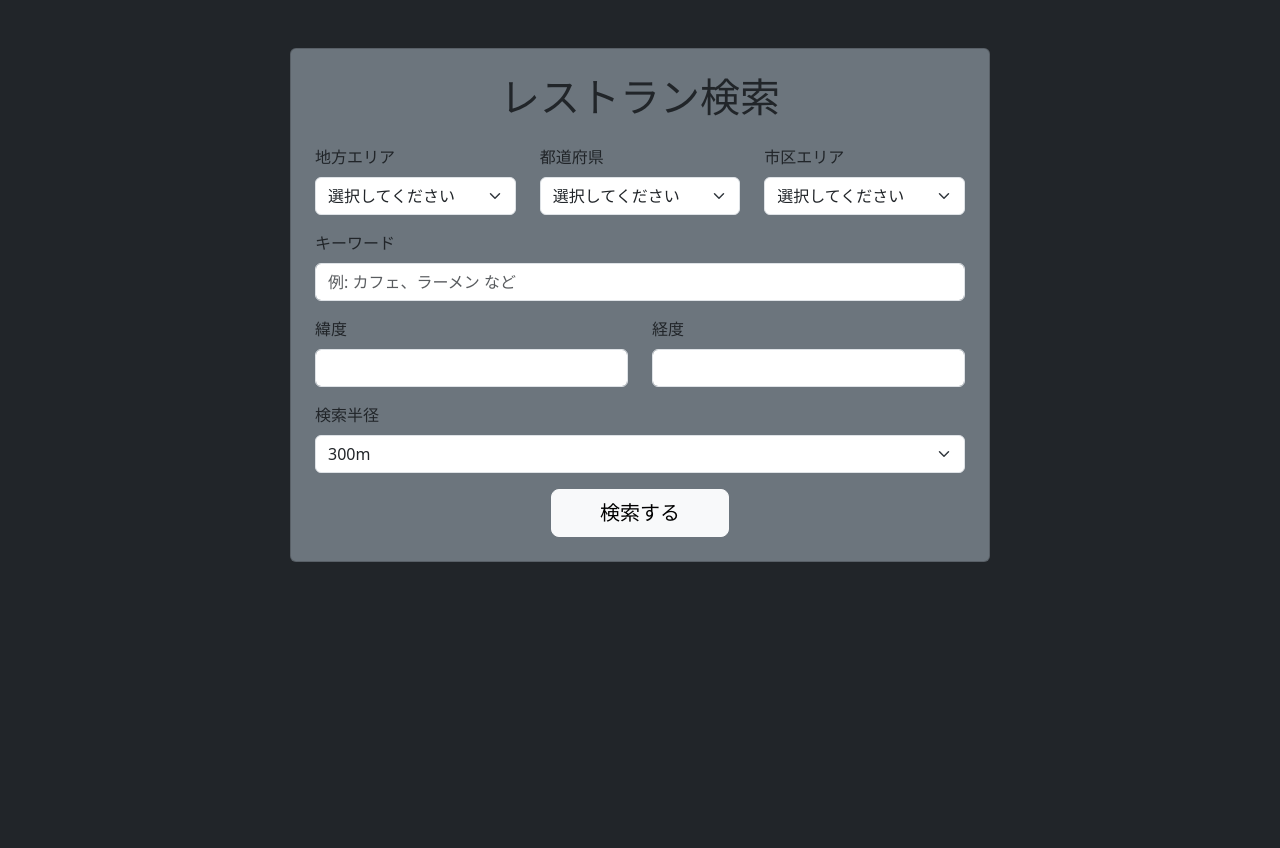
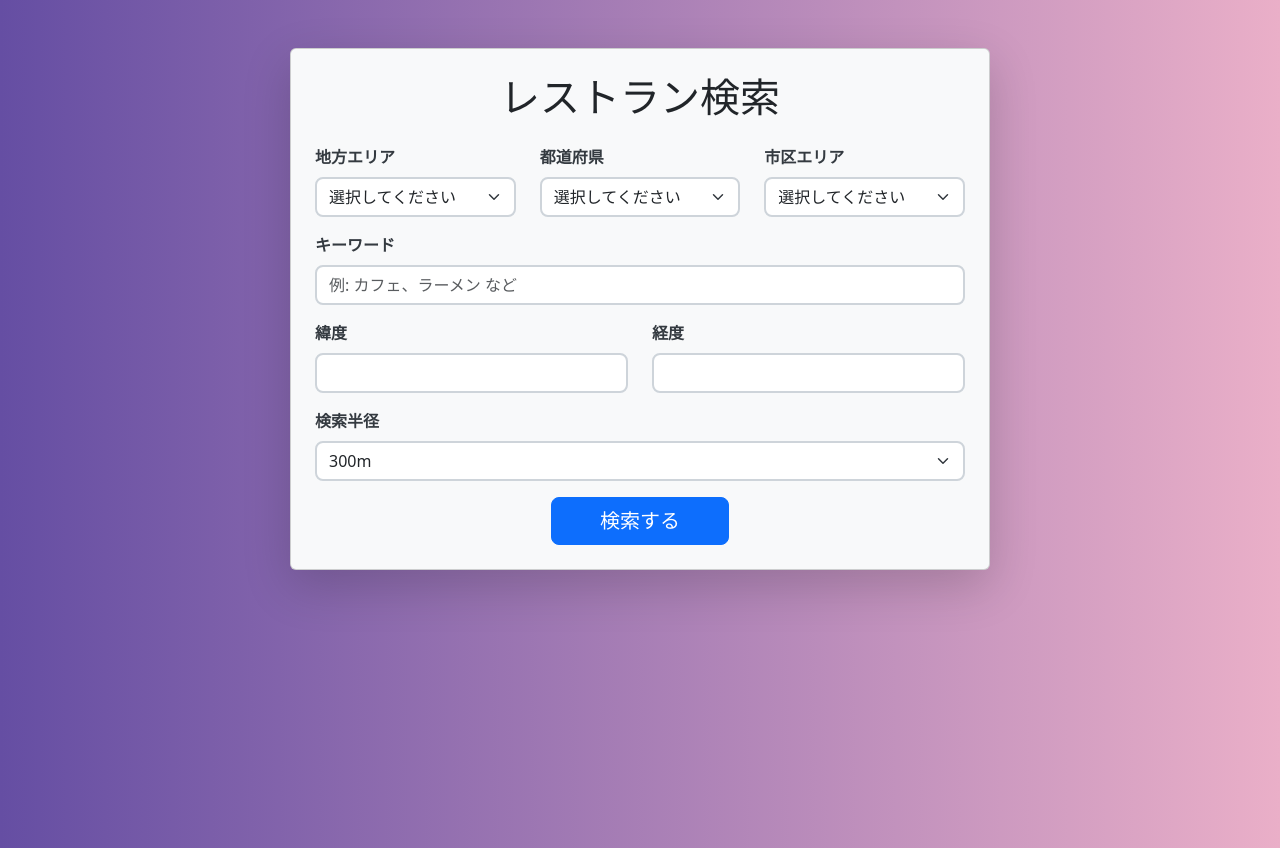
Before and after one commit to tenj1n/restaurant_finder_app, a Flask app: page / in a window 1280 px wide. Before the commit the page ends 562 px from the top, so only its background shows below. Run offline with Flask 3, Linux system fonts and the light colour scheme.

Commit message:
UI背景カラー変更

```diff
--- a/templates/index.html
+++ b/templates/index.html
@@ -4,14 +4,49 @@
     <meta charset="UTF-8">
     <title>レストラン検索</title>
     <link href="https://cdn.jsdelivr.net/npm/bootstrap@5.3.2/dist/css/bootstrap.min.css" rel="stylesheet">
+    <style>
+        /* 背景グラデーション */
+        body {
+            background: linear-gradient(to right, #654ea3, #eaafc8);
+            min-height: 100vh;
+        }
+
+        /* カードにアニメーション */
+        .fade-in {
+            opacity: 0;
+            transform: translateY(30px);
+            animation: fadeInMove 1s forwards;
+        }
+
+        @keyframes fadeInMove {
+            to {
+                opacity: 1;
+                transform: translateY(0);
+            }
+        }
+
+        /* 入力欄のカスタマイズ */
+        .form-control, .form-select {
+            border-radius: 0.5rem;
+            border: 2px solid #ced4da;
+        }
+
+        /* ラベルを少し濃く */
+        .form-label {
+            font-weight: bold;
+            color: #343a40;
+        }
+    </style>
 </head>
-<body class="bg-dark text-white">
+
+<body class="text-white">
 
 <div class="container mt-5">
-    <div class="card bg-secondary text-dark p-4 mx-auto" style="max-width: 700px;">
-        <h1 class="text-center mb-4">レストラン検索</h1>
+    <div class="card bg-light shadow-lg p-4 mx-auto fade-in" style="max-width: 700px;">
+        <h1 class="text-center mb-4 text-dark">レストラン検索</h1>
 
         <form action="/search" method="post">
+
             <!-- エリア選択 -->
             <div class="row mb-3">
                 <div class="col-md-4">
@@ -52,7 +87,7 @@
                 <input type="text" name="keyword" class="form-control" placeholder="例: カフェ、ラーメン など">
             </div>
 
-            <!-- 緯度・経度（自動取得） -->
+            <!-- 緯度・経度 -->
             <div class="row mb-3">
                 <div class="col-md-6">
                     <label class="form-label">緯度</label>
@@ -78,14 +113,16 @@
 
             <!-- 検索ボタン -->
             <div class="text-center">
-                <button type="submit" class="btn btn-light btn-lg px-5">検索する</button>
+                <button type="submit" class="btn btn-primary btn-lg px-5">検索する</button>
             </div>
+
         </form>
     </div>
 </div>
 
 <!-- スクリプト部分 -->
 <script>
+    // 全国対応エリアデータ
     const areaData = {
       "Z011": { "北海道": [{ label: "札幌駅周辺", value: "Y010" }, { label: "大通", value: "Y011" }] },
       "Z021": { "宮城": [{ label: "仙台駅周辺", value: "Y050" }], "福島": [{ label: "郡山", value: "Y054" }] },
@@ -99,6 +136,7 @@ const areaData = {
       "Z111": { "沖縄": [{ label: "那覇", value: "Y120" }] }
     };
 
+    // セレクトやフォーム要素取得
     const largeAreaSelect = document.getElementById("large_area");
     const prefAreaSelect = document.getElementById("pref_area");
     const middleAreaSelect = document.getElementById("middle_area");
@@ -106,12 +144,13 @@ const latInput = document.getElementById("lat");
     const lngInput = document.getElementById("lng");
     const form = document.querySelector("form");
 
-// 地方選択時 → 都道府県リスト切り替え
+    // 地方選択時 → 都道府県リスト更新
     largeAreaSelect.addEventListener("change", function () {
         const selected = this.value;
         prefAreaSelect.innerHTML = '<option value="">選択してください</option>';
         middleAreaSelect.innerHTML = '<option value="">選択してください</option>';
-    enableGeo();
+        enableGeo(); // 緯度経度有効化
+
         if (areaData[selected]) {
             Object.keys(areaData[selected]).forEach(pref => {
                 const option = document.createElement("option");
@@ -122,12 +161,13 @@ largeAreaSelect.addEventListener("change", function () {
         }
     });
 
-// 都道府県選択時 → 市区リスト切り替え
+    // 都道府県選択時 → 市区リスト更新
     prefAreaSelect.addEventListener("change", function () {
         const large = largeAreaSelect.value;
         const pref = this.value;
         middleAreaSelect.innerHTML = '<option value="">選択してください</option>';
         enableGeo();
+
         if (areaData[large] && areaData[large][pref]) {
             areaData[large][pref].forEach(area => {
                 const option = document.createElement("option");
@@ -138,7 +178,7 @@ prefAreaSelect.addEventListener("change", function () {
         }
     });
 
-// 市区選択時 → 緯度・経度無効化
+    // 市区選択時 → 緯度経度を無効化
     middleAreaSelect.addEventListener("change", function () {
         if (this.value) {
             latInput.disabled = true;
@@ -148,26 +188,27 @@ middleAreaSelect.addEventListener("change", function () {
         }
     });
 
-// 現在地取得（初回）
+    // 現在地を自動取得して入力
     navigator.geolocation.getCurrentPosition(function (position) {
         latInput.value = position.coords.latitude;
         lngInput.value = position.coords.longitude;
     });
 
-// フォーム送信時チェック
+    // フォーム送信前チェック
     form.addEventListener("submit", function (e) {
         if (!middleAreaSelect.value && (!latInput.value || !lngInput.value)) {
-        e.preventDefault();
+            e.preventDefault(); // 送信中止
             alert("市区エリアを選択するか、位置情報を有効にしてください。");
         }
     });
 
-// 緯度・経度を有効に戻す
+    // 緯度・経度の入力を有効に戻す
     function enableGeo() {
         latInput.disabled = false;
         lngInput.disabled = false;
     }
     </script>
 
+
 </body>
 </html>
```
Lines whose indentation alone changed are shown as unchanged.
